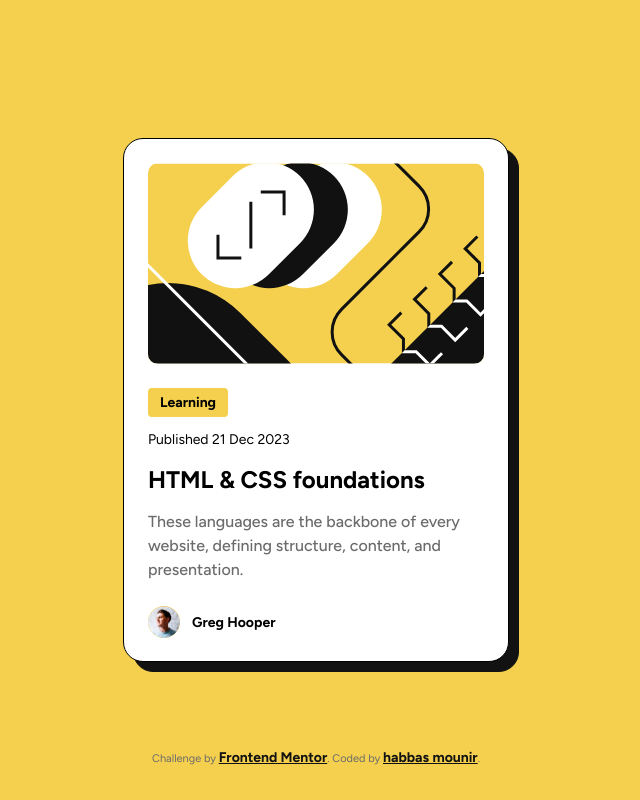
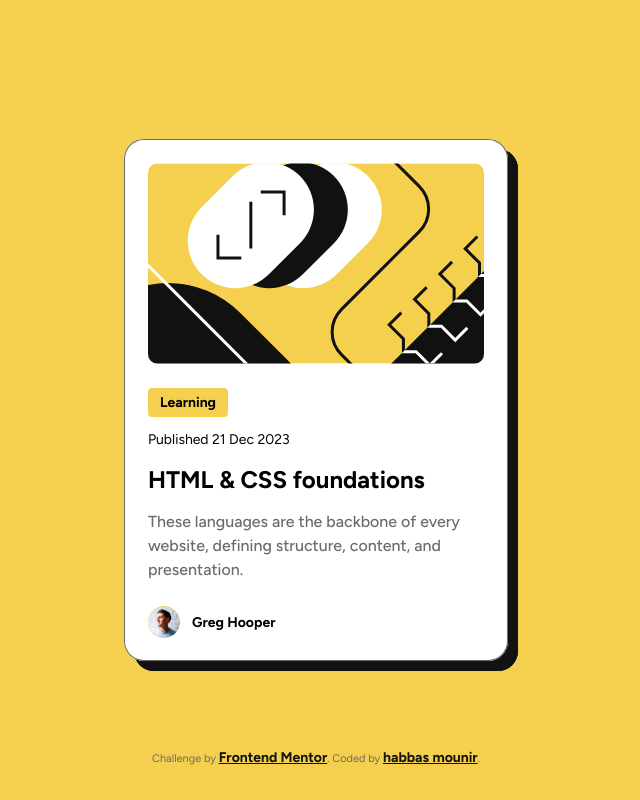
Before and after one commit to HabbasMounir/blog-preview-card-main, a plain HTML site: page index.html in a window 1280 px wide. Shown: the whole page, without its empty margins (324-964 px from the left). Drawn offline with Linux system fonts and the light colour scheme.

Commit message:
box-shadow

```diff
--- a/index.html
+++ b/index.html
@@ -37,6 +37,7 @@
       --card-width:calc(clamp(0px, 100vw,  384px) - 2 * var(--card-padding));
       --card-drop-shadow:var(--color-Gray-950) 10px  10px 0;
       --card-strock:1px solid;
+      --card-shadow: inset 0px 0px 0px 1px var(--color-Gray-500) ;
       --card-radius:20px;
       --card-padding:24px;
       --card-gap:24px;
@@ -78,7 +79,8 @@
       height:var(--card-height) ;
       width: var(--card-width) ;
       filter: drop-shadow(var(--card-drop-shadow));
-      border: var(--card-strock);
+      /* border: var(--card-strock); */
+      box-shadow:  var(--card-shadow);
       border-radius: var(--card-radius);
       padding: var(--card-padding);
       display: flex;
```
